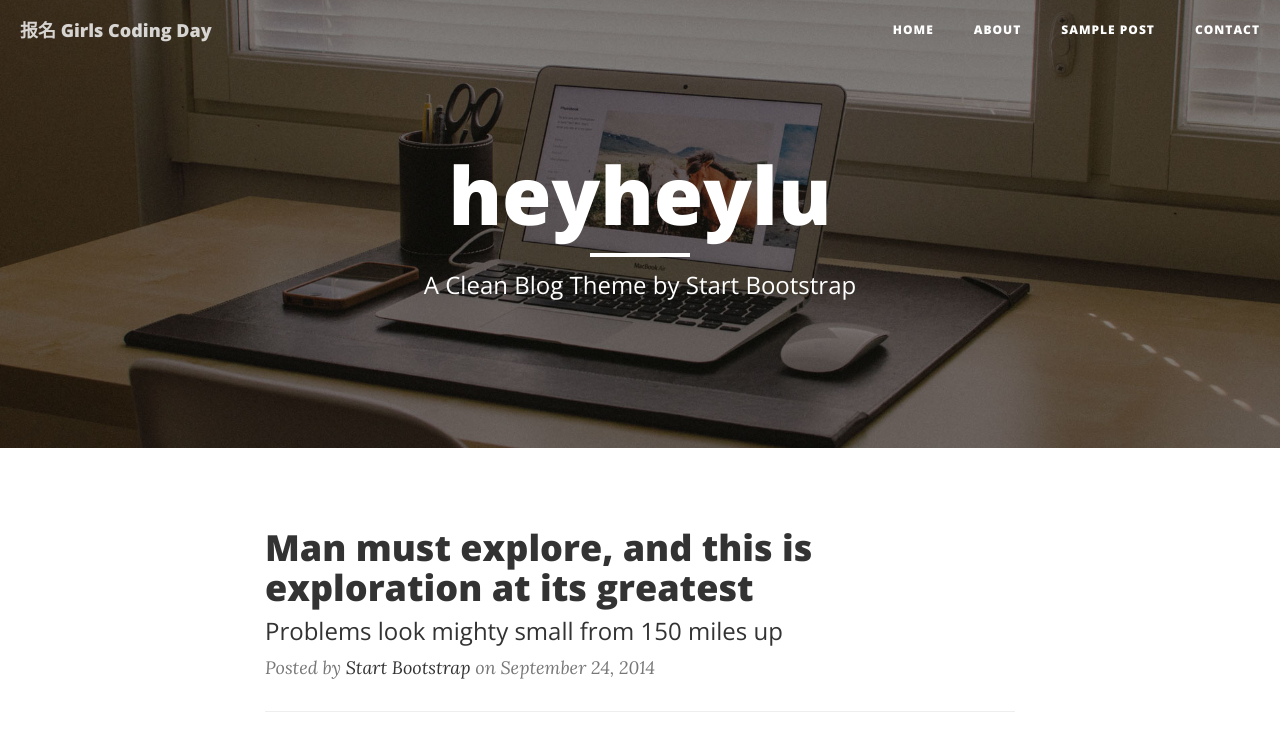
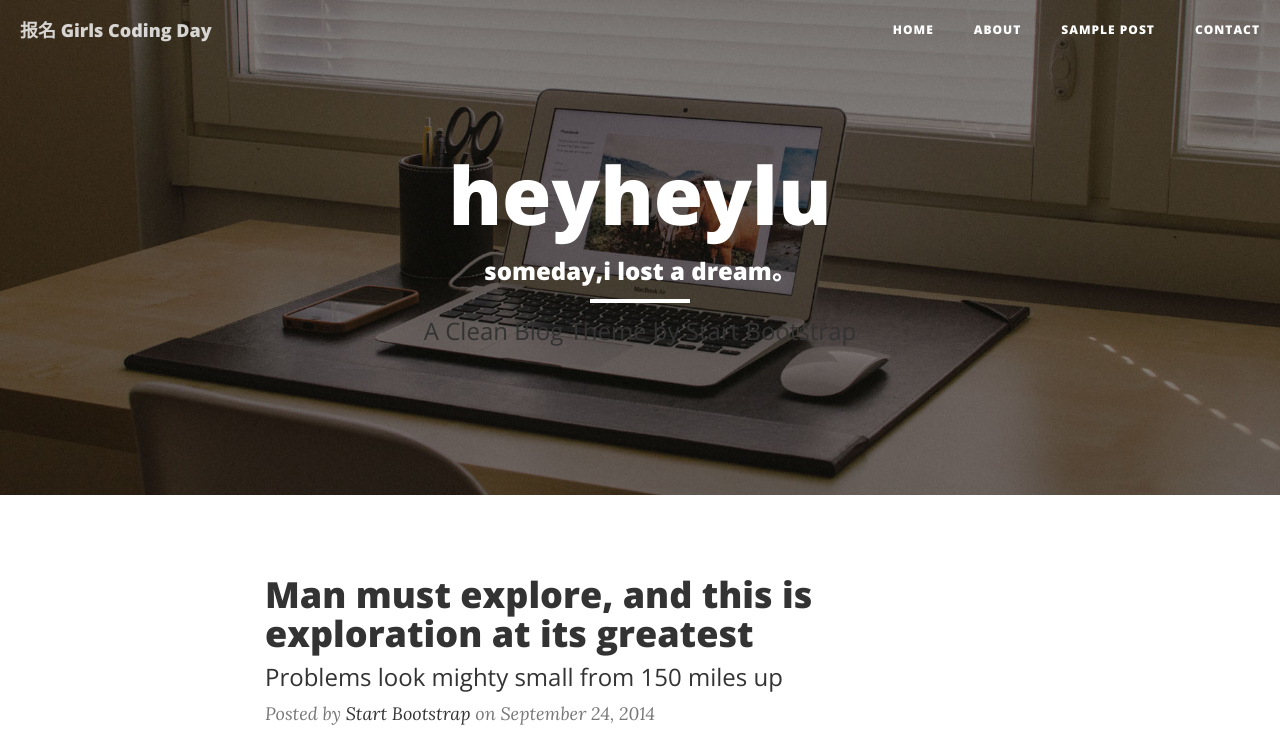
Before and after one commit to heyheylu/GirlsCodingDayDemo, a website: page index.html in a window 1280 px wide. Shown: the top 739 px of the page. Drawn offline with nearby package versions, Linux system fonts and the light colour scheme.

Commit message:
heyheylu
header里增加 h3 内容，span增加链接

```diff
--- a/index.html
+++ b/index.html
@@ -75,8 +75,10 @@
                 <div class="col-lg-8 col-lg-offset-2 col-md-10 col-md-offset-1">
                     <div class="site-heading">
                         <h1>heyheylu</h1>
+                        <h3>someday,i lost a dream。</h3>
                         <hr class="small">
-                        <span class="subheading">A Clean Blog Theme by Start Bootstrap</span>
+                        <span class="subheading"><a href="https://startbootstrap.com/template-overviews/clean-blog/">
+                        A Clean Blog Theme by Start Bootstrap</span>
                     </div>
                 </div>
             </div>
```
